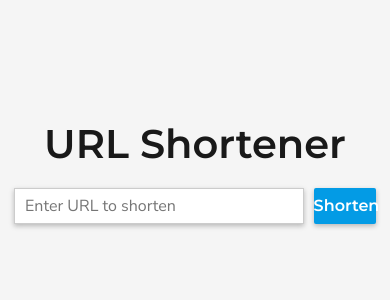
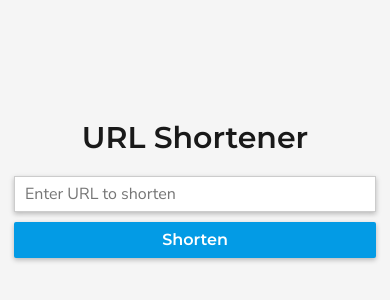
Before and after one commit to collinwalsh1998/congenial-invention, a plain HTML site: page index.html in a window 390 px wide. Shown: the part 166-466 px from the top of the page. Drawn offline with nearby package versions, Linux system fonts and the light colour scheme.

Commit message:
created mobile styles

```diff
--- a/script.js
+++ b/script.js
@@ -59,7 +59,7 @@
             }
 
             request.onerror = function() {
-                return reject({ success: false, message: "An error occurred generating URL" });
+                return reject({ success: false, message: "An error occurred generating the shortened URL" });
             }
         });
     }
--- a/styles.css
+++ b/styles.css
@@ -73,3 +73,29 @@ html, body {
     text-align: center;
     cursor: pointer;
 }
+
+@media screen and (max-width: 600px) {
+    .input-container.large {
+        width: 70%;
+    }
+
+    .input-container.small {
+        width: 30%;
+    }
+}
+
+@media screen and (max-width: 410px) {
+    #main-header {
+        font-size: 30px;
+    }
+
+    .input-container.large, .input-container.small {
+        display: block;
+        width: 100%;
+    }
+
+    .input-container.small {
+        padding-left: 0;
+        margin-top: 10px;
+    }
+}
```
